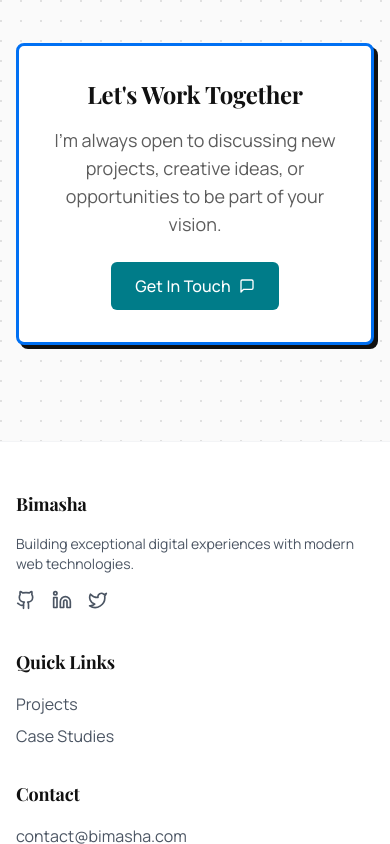
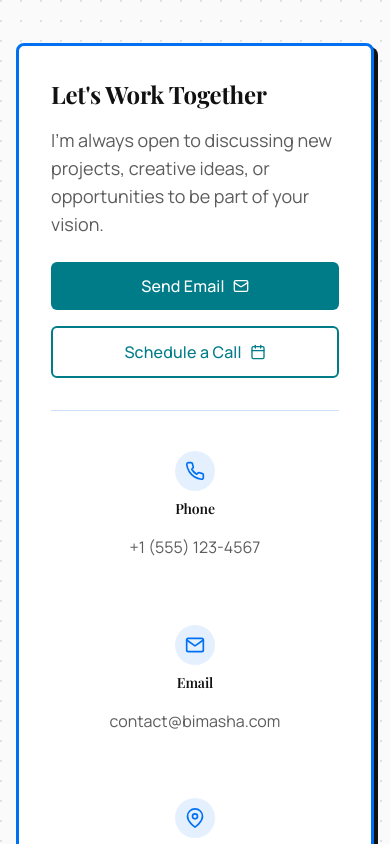
Before and after one commit to 1yakub/bimasha-portfolio, a Next.js app: page /about in a window 390 px wide. Shown: the part 4880-5724 px from the top of the page. Built offline with nearby package versions, Linux system fonts and the light colour scheme; a web font is replaced by a local one.

Commit message:
Enhance: Improve Let's Work Together section with scheduling option and better design

```diff
--- a/src/app/about/about-client.tsx
+++ b/src/app/about/about-client.tsx
@@ -480,13 +480,16 @@ const AboutClient = () => {
           transition={{ duration: 0.5, delay: 0.7 }}
           className="relative mt-24 mb-8 p-8 border-3 border-accent dark:border-accent-dark rounded-lg shadow-brutalist dark:shadow-brutalist-dark bg-white dark:bg-navy-800"
         >
-          <h2 className="text-2xl md:text-3xl font-bold font-display mb-4 text-center">
+          <div className="grid grid-cols-1 md:grid-cols-2 gap-8 items-center">
+            <div>
+              <h2 className="text-2xl md:text-3xl font-bold font-display mb-4 text-primary dark:text-primary-dark">
                 Let's Work Together
               </h2>
-          <p className="text-lg text-secondary/80 dark:text-secondary-dark/80 mb-6 max-w-2xl mx-auto text-center">
+              <p className="text-lg text-secondary/80 dark:text-secondary-dark/80 mb-6">
                 I'm always open to discussing new projects, creative ideas, or opportunities to be part of your vision.
               </p>
-          <div className="flex justify-center">
+
+              <div className="flex flex-col sm:flex-row gap-4 mt-6">
                 <motion.div
                   whileHover={{ scale: 1.03 }}
                   transition={{
@@ -497,12 +500,92 @@ const AboutClient = () => {
                 >
                   <a
                     href="mailto:contact@bimasha.com"
-                className="mc-button-primary inline-flex items-center gap-2"
+                    className="mc-button-primary inline-flex items-center justify-center gap-2 w-full sm:w-auto"
                   >
-                <span>Get In Touch</span>
-                <svg xmlns="http://www.w3.org/2000/svg" width="16" height="16" viewBox="0 0 24 24" fill="none" stroke="currentColor" strokeWidth="2" strokeLinecap="round" strokeLinejoin="round" className="lucide lucide-message-square"><path d="M21 15a2 2 0 0 1-2 2H7l-4 4V5a2 2 0 0 1 2-2h14a2 2 0 0 1 2 2z"/></svg>
+                    <span>Send Email</span>
+                    <svg xmlns="http://www.w3.org/2000/svg" width="16" height="16" viewBox="0 0 24 24" fill="none" stroke="currentColor" strokeWidth="2" strokeLinecap="round" strokeLinejoin="round" className="lucide lucide-mail"><rect width="20" height="16" x="2" y="4" rx="2"/><path d="m22 7-8.97 5.7a1.94 1.94 0 0 1-2.06 0L2 7"/></svg>
                   </a>
                 </motion.div>
+
+                <motion.div
+                  whileHover={{ scale: 1.03 }}
+                  transition={{
+                    type: "spring",
+                    stiffness: 300,
+                    damping: 20
+                  }}
+                >
+                  <a
+                    href="https://calendly.com/bimasha/30min"
+                    target="_blank"
+                    rel="noopener noreferrer"
+                    className="mc-button-secondary inline-flex items-center justify-center gap-2 w-full sm:w-auto"
+                  >
+                    <span>Schedule a Call</span>
+                    <svg xmlns="http://www.w3.org/2000/svg" width="16" height="16" viewBox="0 0 24 24" fill="none" stroke="currentColor" strokeWidth="2" strokeLinecap="round" strokeLinejoin="round" className="lucide lucide-calendar"><rect width="18" height="18" x="3" y="4" rx="2" ry="2"/><line x1="16" x2="16" y1="2" y2="6"/><line x1="8" x2="8" y1="2" y2="6"/><line x1="3" x2="21" y1="10" y2="10"/></svg>
+                  </a>
+                </motion.div>
+              </div>
+            </div>
+
+            <div className="relative hidden md:block">
+              <div className="relative w-full h-64 overflow-hidden rounded-lg">
+                <div className="absolute inset-0 bg-gradient-to-r from-accent/20 to-transparent z-10"></div>
+                <Image
+                  src="/images/collaboration.jpg"
+                  alt="Collaboration"
+                  fill
+                  className="object-cover"
+                />
+              </div>
+
+              {/* Decorative elements */}
+              <div className="absolute -bottom-4 -right-4 w-32 h-32">
+                <svg viewBox="0 0 100 100" className="w-full h-full text-accent dark:text-accent-dark opacity-20">
+                  <circle cx="50" cy="50" r="40" fill="none" stroke="currentColor" strokeWidth="8" strokeDasharray="10 15" />
+                </svg>
+              </div>
+              <div className="absolute -top-6 -left-6 w-24 h-24 rotate-45">
+                <svg viewBox="0 0 100 100" className="w-full h-full text-accent dark:text-accent-dark opacity-20">
+                  <rect x="20" y="20" width="60" height="60" fill="none" stroke="currentColor" strokeWidth="8" strokeDasharray="10 15" />
+                </svg>
+              </div>
+            </div>
+          </div>
+
+          {/* Additional contact info */}
+          <div className="mt-8 pt-6 border-t border-accent/20 dark:border-accent-dark/20">
+            <div className="grid grid-cols-1 sm:grid-cols-3 gap-4 text-center">
+              <div className="p-4">
+                <div className="flex justify-center mb-2">
+                  <div className="w-10 h-10 rounded-full bg-accent/10 dark:bg-accent-dark/10 flex items-center justify-center">
+                    <svg xmlns="http://www.w3.org/2000/svg" width="20" height="20" viewBox="0 0 24 24" fill="none" stroke="currentColor" strokeWidth="2" strokeLinecap="round" strokeLinejoin="round" className="text-accent dark:text-accent-dark"><path d="M22 16.92v3a2 2 0 0 1-2.18 2 19.79 19.79 0 0 1-8.63-3.07 19.5 19.5 0 0 1-6-6 19.79 19.79 0 0 1-3.07-8.67A2 2 0 0 1 4.11 2h3a2 2 0 0 1 2 1.72 12.84 12.84 0 0 0 .7 2.81 2 2 0 0 1-.45 2.11L8.09 9.91a16 16 0 0 0 6 6l1.27-1.27a2 2 0 0 1 2.11-.45 12.84 12.84 0 0 0 2.81.7A2 2 0 0 1 22 16.92z"></path></svg>
+                  </div>
+                </div>
+                <h3 className="text-sm font-semibold">Phone</h3>
+                <p className="text-secondary/80 dark:text-secondary-dark/80">+1 (555) 123-4567</p>
+              </div>
+
+              <div className="p-4">
+                <div className="flex justify-center mb-2">
+                  <div className="w-10 h-10 rounded-full bg-accent/10 dark:bg-accent-dark/10 flex items-center justify-center">
+                    <svg xmlns="http://www.w3.org/2000/svg" width="20" height="20" viewBox="0 0 24 24" fill="none" stroke="currentColor" strokeWidth="2" strokeLinecap="round" strokeLinejoin="round" className="text-accent dark:text-accent-dark"><path d="M4 4h16c1.1 0 2 .9 2 2v12c0 1.1-.9 2-2 2H4c-1.1 0-2-.9-2-2V6c0-1.1.9-2 2-2z"></path><polyline points="22,6 12,13 2,6"></polyline></svg>
+                  </div>
+                </div>
+                <h3 className="text-sm font-semibold">Email</h3>
+                <p className="text-secondary/80 dark:text-secondary-dark/80">contact@bimasha.com</p>
+              </div>
+
+              <div className="p-4">
+                <div className="flex justify-center mb-2">
+                  <div className="w-10 h-10 rounded-full bg-accent/10 dark:bg-accent-dark/10 flex items-center justify-center">
+                    <svg xmlns="http://www.w3.org/2000/svg" width="20" height="20" viewBox="0 0 24 24" fill="none" stroke="currentColor" strokeWidth="2" strokeLinecap="round" strokeLinejoin="round" className="text-accent dark:text-accent-dark"><path d="M21 10c0 7-9 13-9 13s-9-6-9-13a9 9 0 0 1 18 0z"></path><circle cx="12" cy="10" r="3"></circle></svg>
+                  </div>
+                </div>
+                <h3 className="text-sm font-semibold">Location</h3>
+                <p className="text-secondary/80 dark:text-secondary-dark/80">San Francisco, CA</p>
+              </div>
+            </div>
           </div>
         </motion.div>
       </Container>
```
Also changed, not shown: 1 other file (tests, documents, lock files or other folders). Lines whose indentation alone changed are shown as unchanged.
